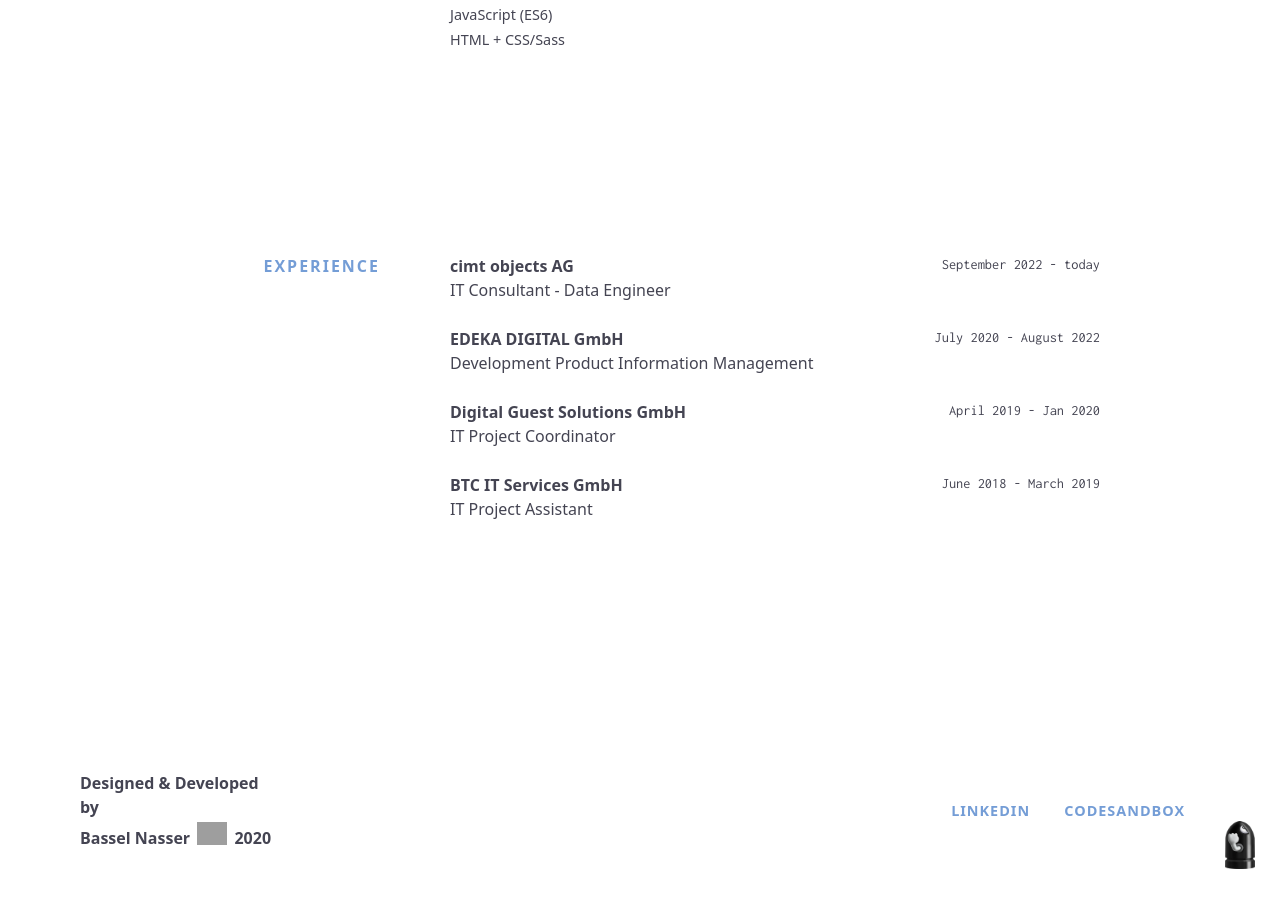
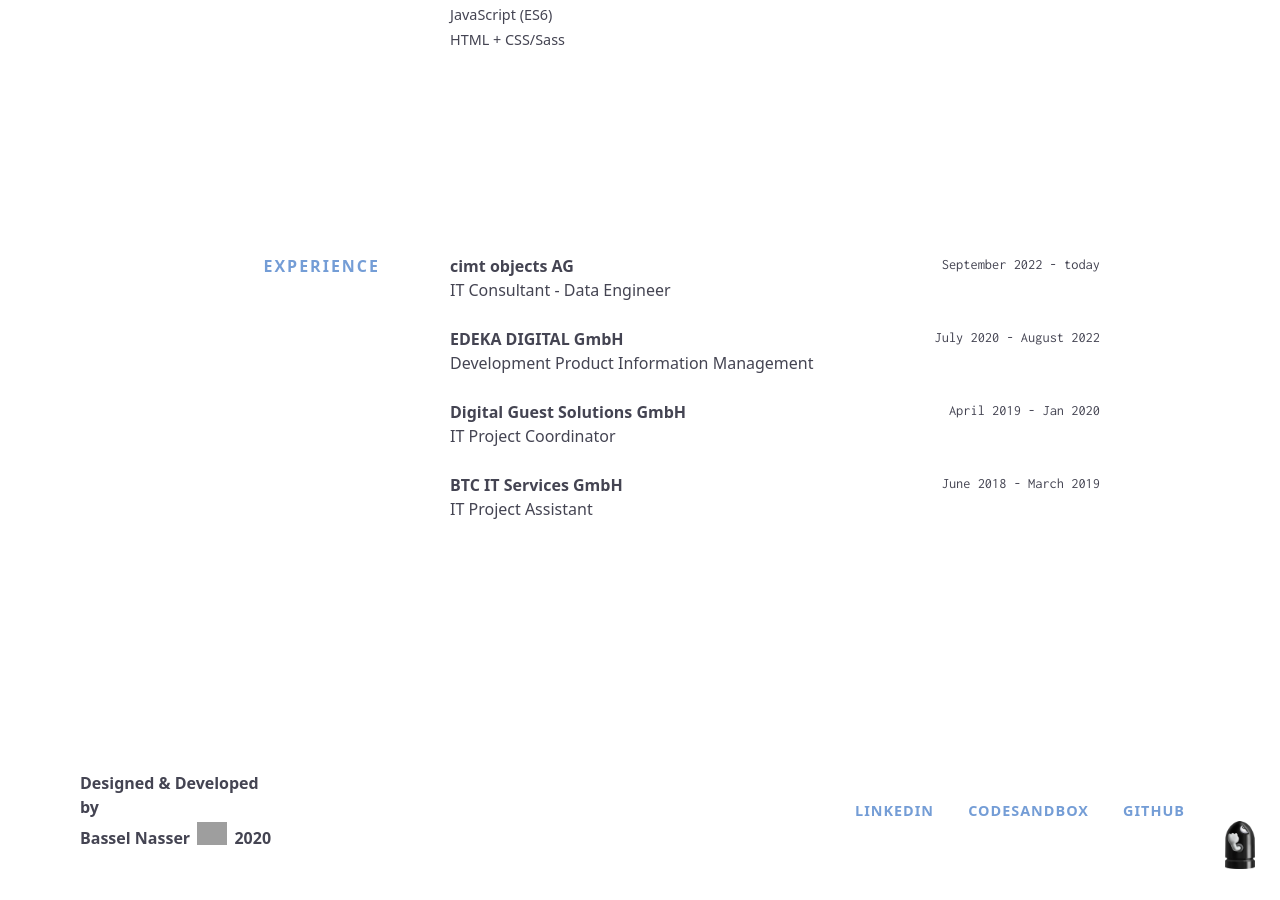
Before and after one commit to basselini/v1, a Jekyll site: the page built from index.html, in a window 1280 px wide and 900 px high, scrolled down 1588 px. Built offline with Jekyll 4.4.1, drawn with Linux system fonts in a browser that asks for light colours; nearby versions of some CDN libraries.

Commit message:
Update social.yml

```diff
--- a/_data/social.yml
+++ b/_data/social.yml
@@ -3,3 +3,5 @@
     url: https://www.linkedin.com/in/bassel-nasser/
   - title: CodeSandbox
     url: https://codesandbox.io/u/basselini
+  - title: GitHub
+    url: https://github.com/basselini
```
